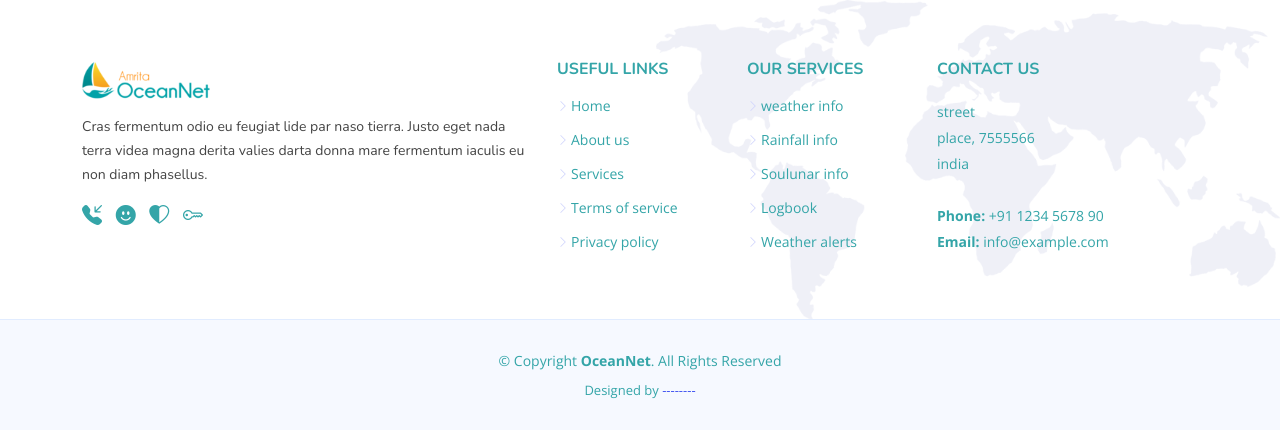
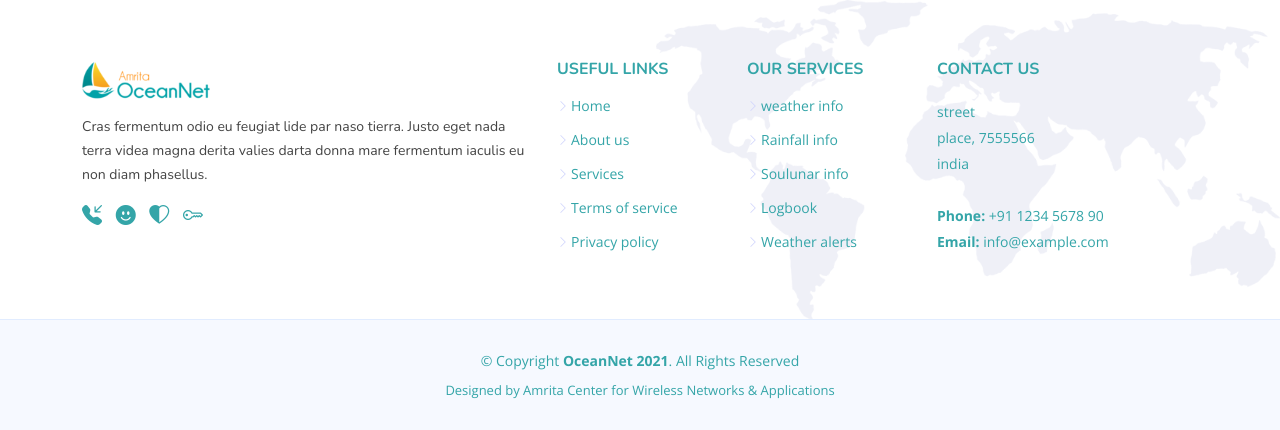
Before and after one commit to saishibu/IntelInfraServer, a Flask app: template templates/index.html in a window 1280 px wide. Shown: the part 2516-2946 px from the top of the page. Run offline with Flask 2, Linux system fonts and the light colour scheme; the template is opened without the code that fills it, so the values that code supplies are empty; some libraries are stand-ins or nearby versions.

Commit message:
files fixed

```diff
--- a/templates/index.html
+++ b/templates/index.html
@@ -323,14 +323,14 @@
 
     <div class="container">
       <div class="copyright">
-        &copy; Copyright <strong><span>OceanNet</span></strong>. All Rights Reserved
+        &copy; Copyright <strong><span>OceanNet 2021</span></strong>. All Rights Reserved
       </div>
       <div class="credits">
         <!-- All the links in the footer should remain intact. -->
         <!-- You can delete the links only if you purchased the pro version. -->
         <!-- Licensing information: https://bootstrapmade.com/license/ -->
         <!-- Purchase the pro version with working PHP/AJAX contact form: https://bootstrapmade.com/flexstart-bootstrap-startup-template/ -->
-        Designed by <a href="https://bootstrapmade.com/">--------</a>
+        Designed by Amrita Center for Wireless Networks & Applications
       </div>
     </div>
   </footer><!-- End Footer -->
```
